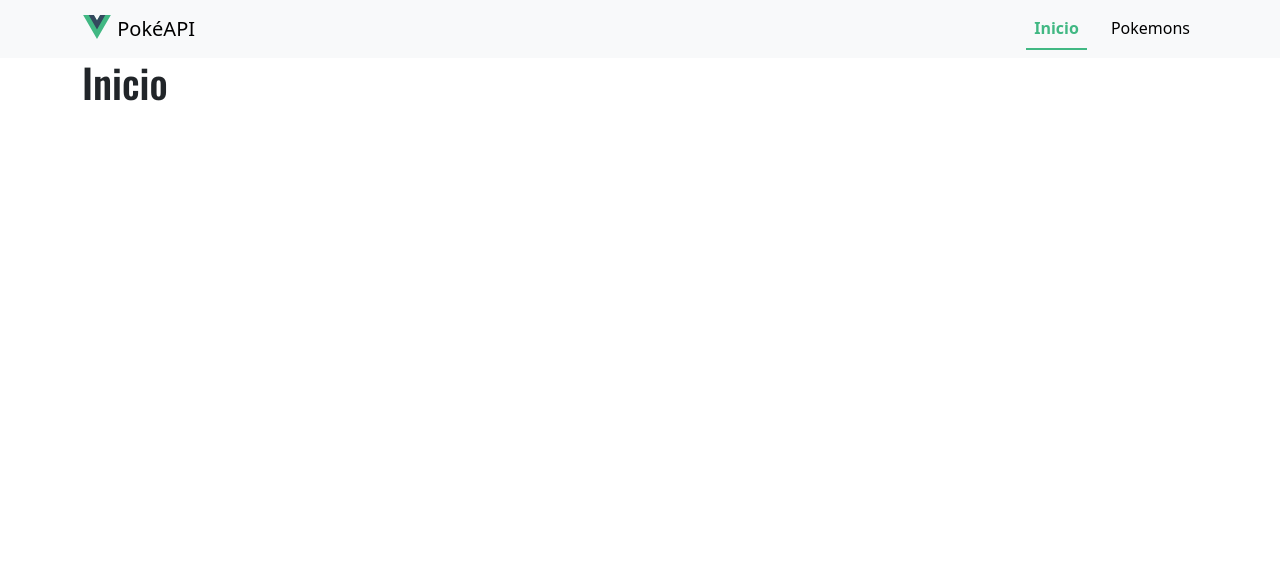
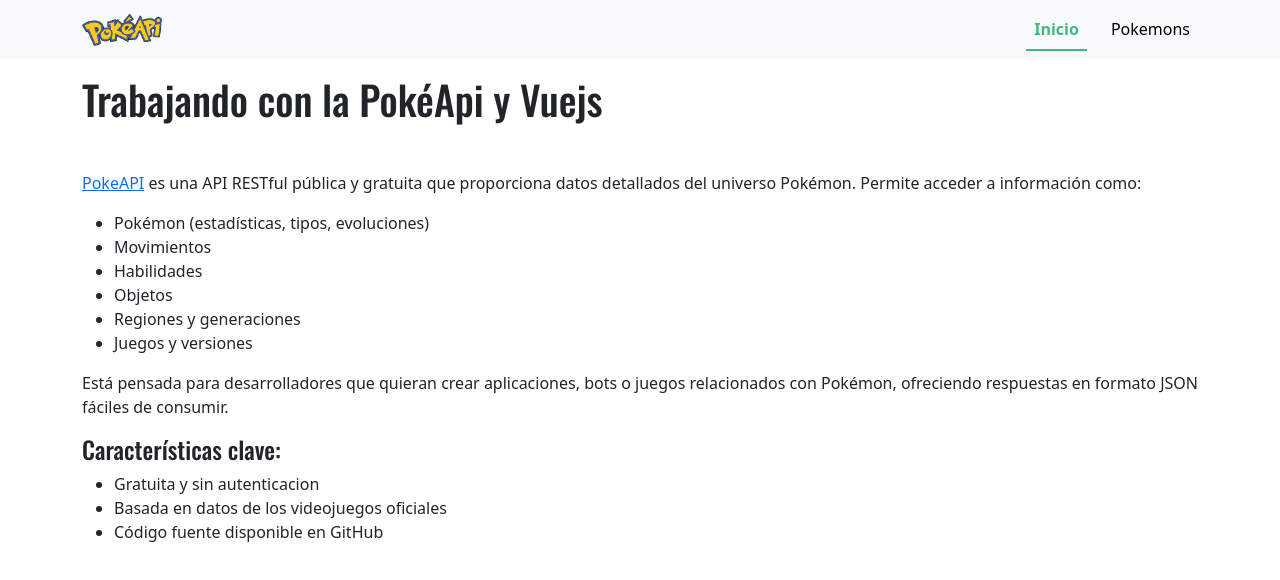
Before and after one commit to maguz727/pokedex-vuejs, a Vue app: page / in a window 1280 px wide. Shown: the top 580 px of the page. Built offline with nearby package versions, Linux system fonts and the light colour scheme.

Commit message:
Se agrega información a la vista principal y se cambia el logo

```diff
--- a/src/App.vue
+++ b/src/App.vue
@@ -4,17 +4,16 @@
 
 <template>
     <header>
-        <nav class="navbar bg-body-tertiary">
+        <nav class="navbar bg-body-tertiary mb-3">
             <div class="container">
                 <RouterLink class="navbar-brand" to="/">
                     <img
-                        src="@/assets/logo.svg"
+                        src="@/assets/logo-pokeapi.png"
                         alt="Logo"
-                        width="30"
-                        height="24"
+                        width="80"
+                        height="auto"
                         class="d-inline-block align-text-top"
                     />
-                    PokéAPI
                 </RouterLink>
                 <ul
                     class="nav nav-underline d-flex justify-content-center align-items-center"
--- a/src/views/HomeView.vue
+++ b/src/views/HomeView.vue
@@ -1,10 +1,33 @@
-<script setup>
-import { RouterLink, RouterView } from 'vue-router';
-
-</script>
+<script setup></script>
 
 <template>
     <main>
-        <h1>Inicio</h1>
+        <h1 class="mb-5">Trabajando con la PokéApi y Vuejs</h1>
+        <article>
+            <p>
+                <a href="https://pokeapi.co" target="_blank">PokeAPI</a> es una
+                API RESTful pública y gratuita que proporciona datos detallados
+                del universo Pokémon. Permite acceder a información como:
+            </p>
+            <ul>
+                <li>Pokémon (estadísticas, tipos, evoluciones)</li>
+                <li>Movimientos</li>
+                <li>Habilidades</li>
+                <li>Objetos</li>
+                <li>Regiones y generaciones</li>
+                <li>Juegos y versiones</li>
+            </ul>
+            <p>
+                Está pensada para desarrolladores que quieran crear
+                aplicaciones, bots o juegos relacionados con Pokémon, ofreciendo
+                respuestas en formato JSON fáciles de consumir.
+            </p>
+            <h4>Características clave:</h4>
+            <ul>
+                <li>Gratuita y sin autenticacion</li>
+                <li>Basada en datos de los videojuegos oficiales</li>
+                <li>Código fuente disponible en GitHub</li>
+            </ul>
+        </article>
     </main>
 </template>
```
Also changed, not shown: src/assets/logo-pokeapi.png (added).
